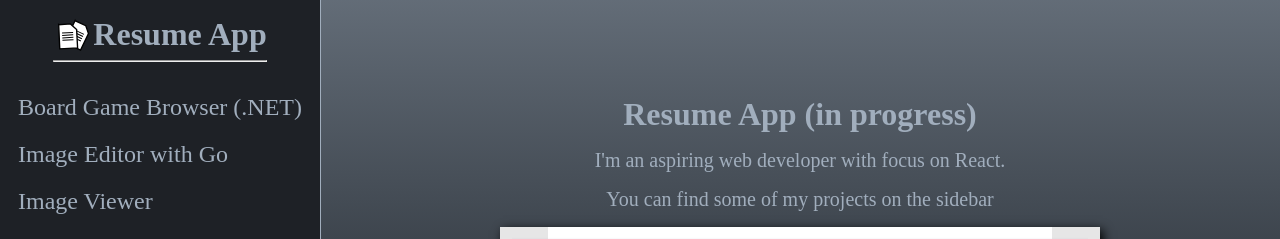
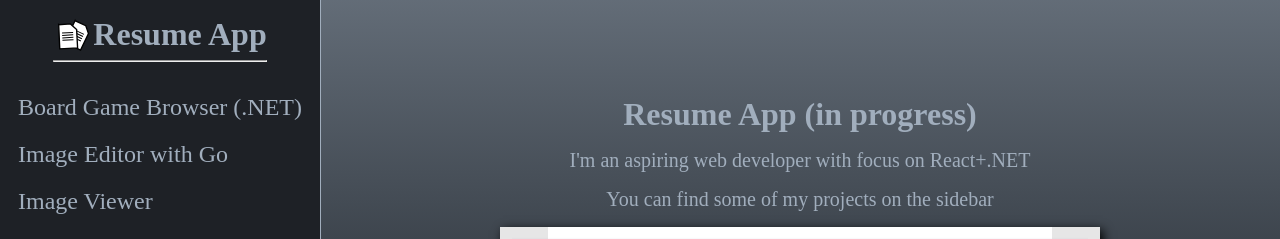
Before and after one commit to JagWoyat/resume-app, a React (Vite) app: page / in a window 1280 px wide. Shown: the top 239 px of the page. Built offline with nearby package versions, Linux system fonts and the light colour scheme.

Commit message:
changed main view description

```diff
--- a/src/routes/Main/Main.jsx
+++ b/src/routes/Main/Main.jsx
@@ -27,7 +27,7 @@ export default function Main() {
 				<h3 className={styles.mainTitle}>
 					Resume App <span>(in progress)</span>
 				</h3>
-				<p>I'm an aspiring web developer with focus on React.</p>
+				<p>I'm an aspiring web developer with focus on React+.NET</p>
 				<p>You can find some of my projects on the sidebar</p>
 				<Carousel items={CERTIFICATIONS} />
 			</section>
```
